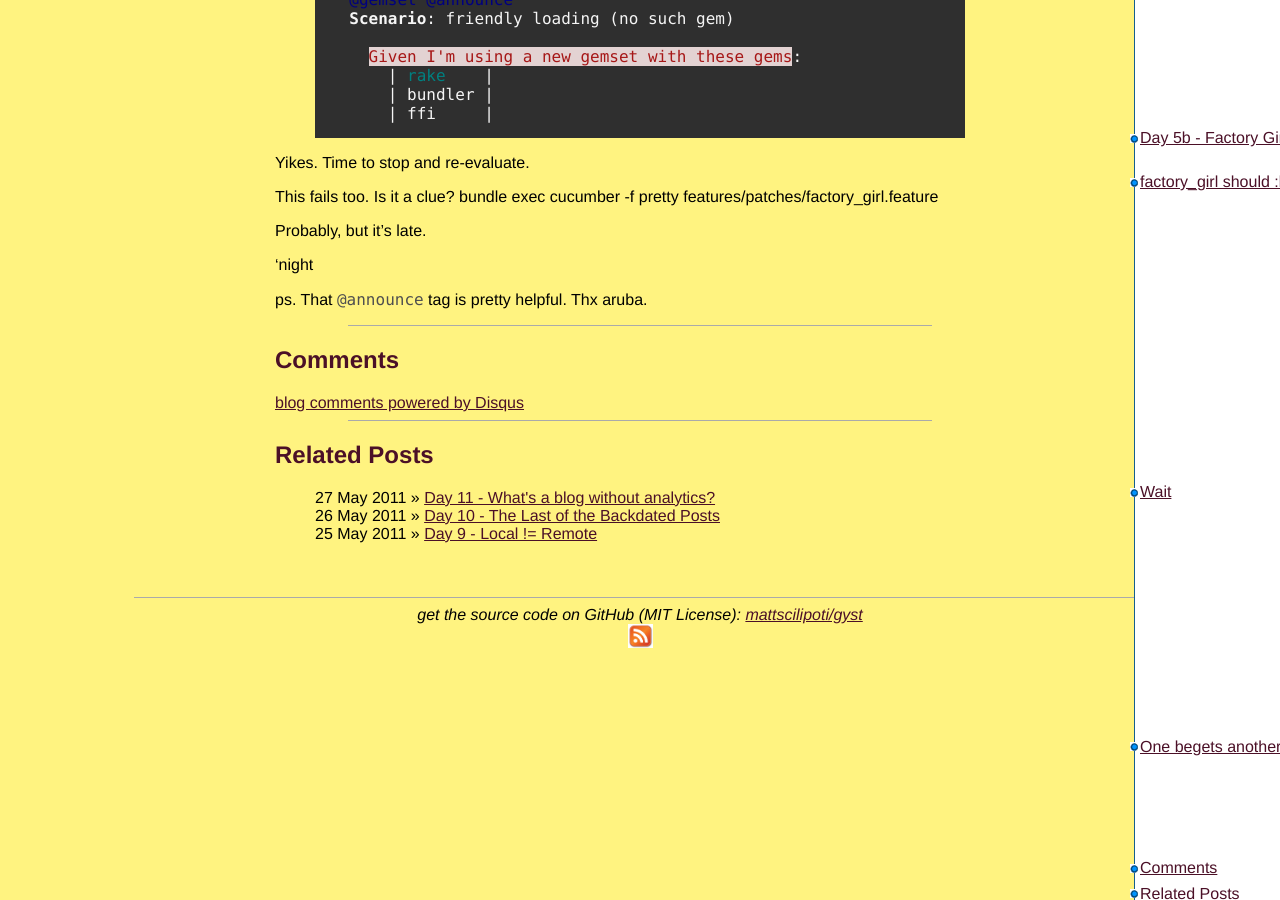
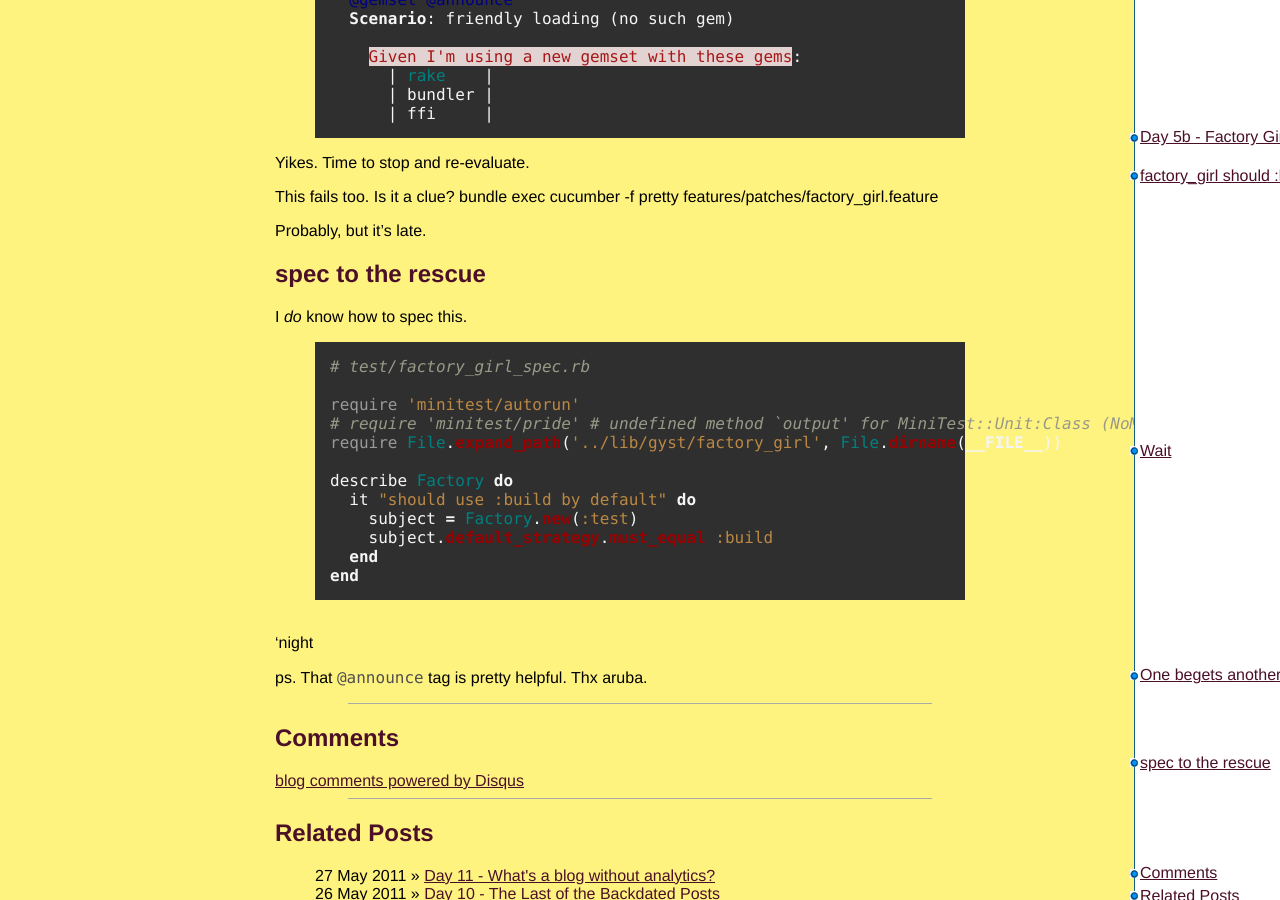
Before and after one commit to mattscilipoti/gyst, a Jekyll site: the page built from _posts/2011-05-21-factory_girl-should-build.md, in a window 1280 px wide and 900 px high, scrolled down 2422 px. Built offline with Jekyll 4.4.1, drawn with Linux system fonts in a browser that asks for light colours; nearby versions of some CDN libraries; Markdown is read by kramdown in place of the engine named in the settings; comment, search, counter and statistics services are not loaded.

Commit message:
post D5: add factory_girl spec.

```diff
--- a/_posts/2011-05-21-factory_girl-should-build.md
+++ b/_posts/2011-05-21-factory_girl-should-build.md
@@ -154,6 +154,27 @@ This fails too.  Is it a clue?
 
 Probably, but it's late.
 
+spec to the rescue
+------------------
+
+I _do_ know how to spec this.
+
+{% highlight ruby %}
+# test/factory_girl_spec.rb
+
+require 'minitest/autorun'
+# require 'minitest/pride' # undefined method `output' for MiniTest::Unit:Class (NoMethodError)
+require File.expand_path('../lib/gyst/factory_girl', File.dirname(__FILE__))
+
+describe Factory do
+  it "should use :build by default" do
+    subject = Factory.new(:test)
+    subject.default_strategy.must_equal :build
+  end
+end
+{% endhighlight %}
+
+<br/>
 'night
 
 ps.  That `@announce` tag is pretty helpful.  Thx aruba.
```
